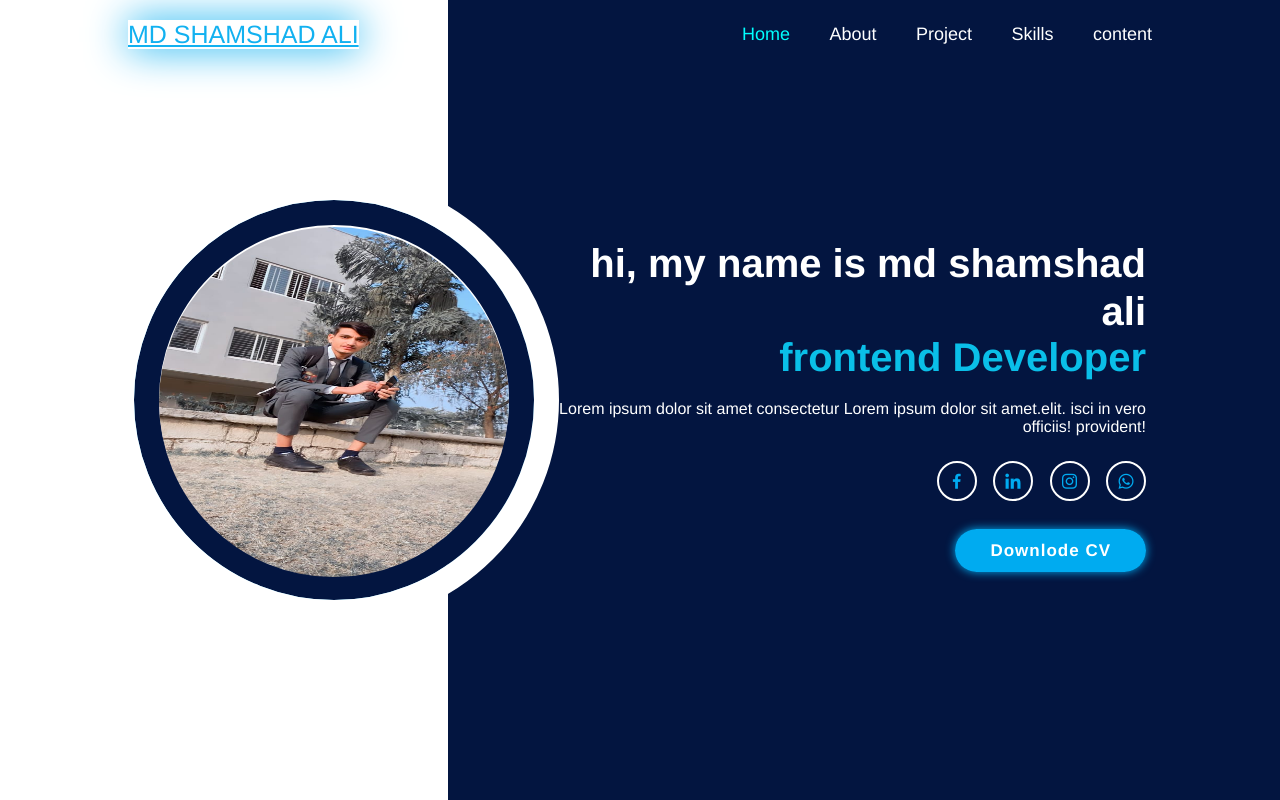
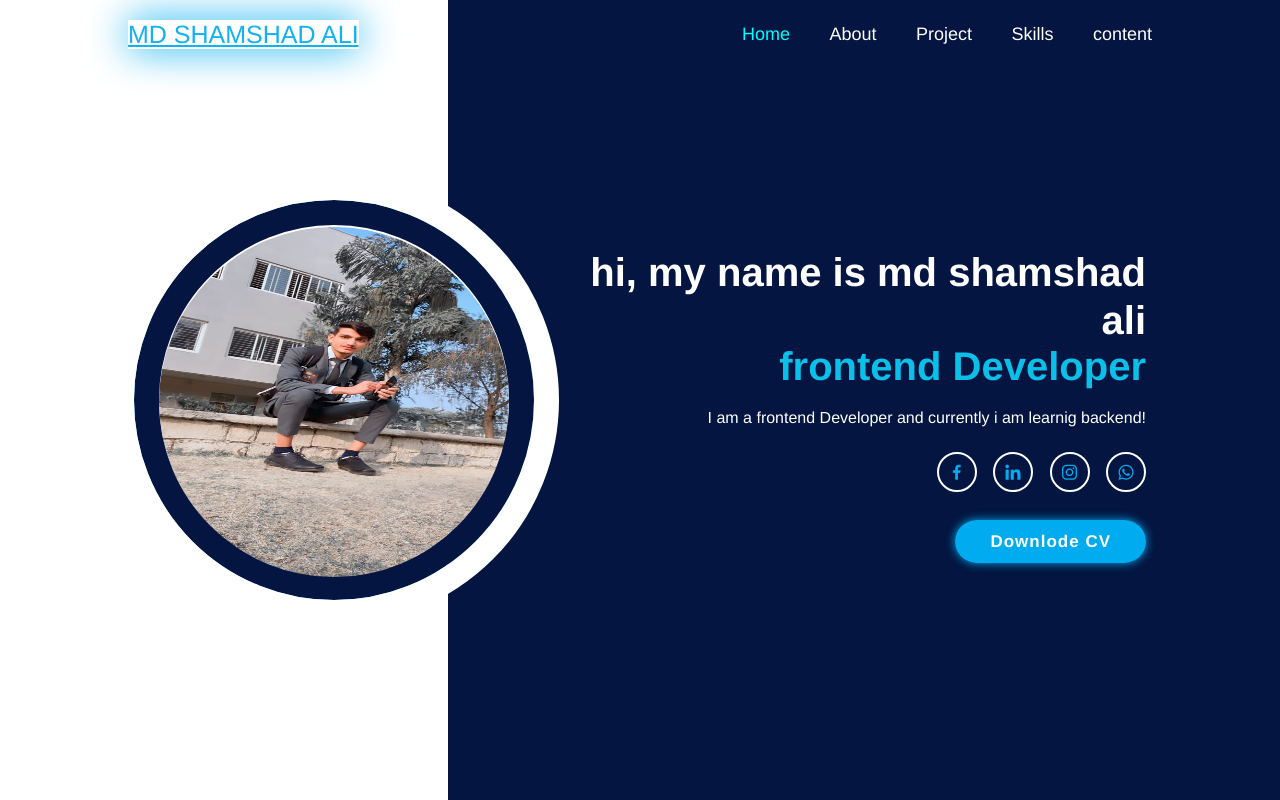
Before and after one commit to mdshamshadali/Portfolio, a plain HTML site: page index.html in a window 1280 px wide. Drawn offline with nearby package versions, Linux system fonts and the light colour scheme.

Commit message:
Introduction change

```diff
--- a/index.html
+++ b/index.html
@@ -13,7 +13,7 @@
 
     <header class="header">
         <a href="#" class="logo">MD SHAMSHAD ALI</a>
-
+<h1></h1>
 
         <nav class="navbar">
             <a href="#" class="active">Home</a>
@@ -31,10 +31,7 @@
         <div class="home-content">
             <h1> hi, my name is md shamshad ali</h1>
             <h3>frontend Developer</h3>
-            <p>Lorem ipsum dolor sit amet consectetur
-                 Lorem ipsum dolor sit amet.elit.
-                isci in vero officiis!
-                 provident!</p>
+            <p>I am a frontend Developer and currently i am learnig backend!</p>
                 <div class="home-sci">
                     <a href="#"><i class='bx bxl-facebook' ></i></a>
                     <a href="#"><i class='bx bxl-linkedin' ></i></a>
```
